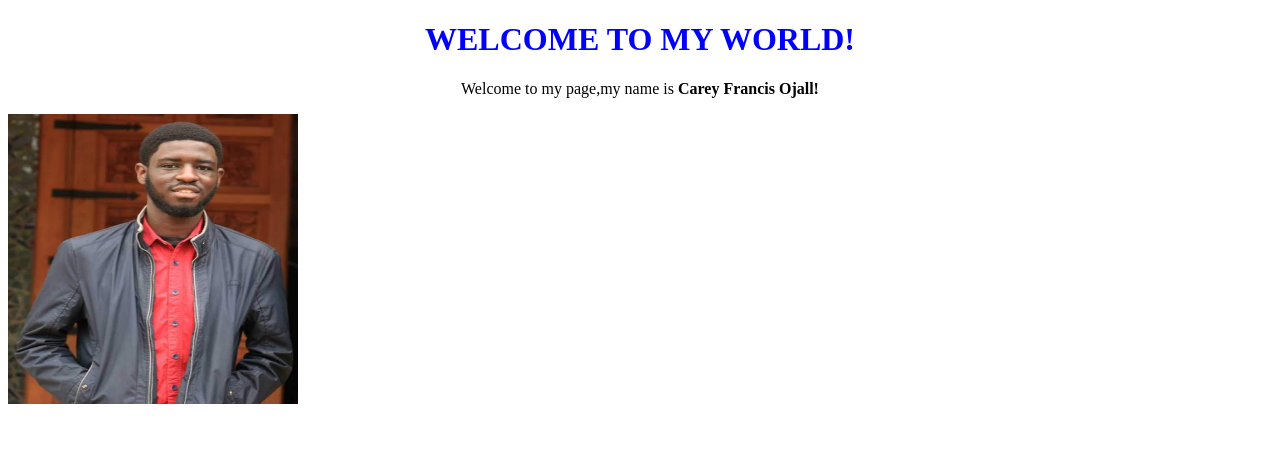
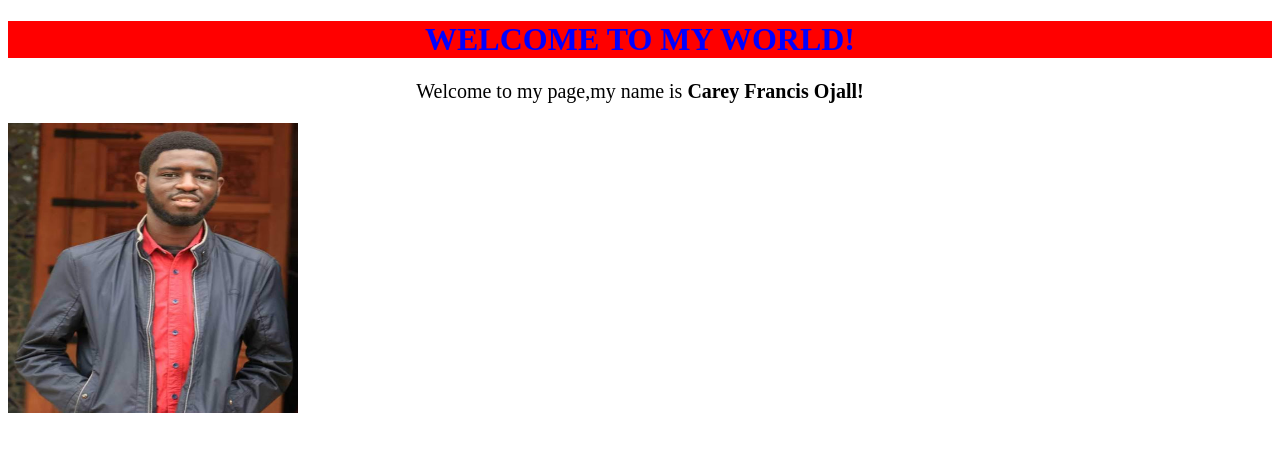
Before and after one commit to CareyFrancis/Carey-Portfolio, a plain HTML site: page Week1-IP.html in a window 1280 px wide. Drawn offline with Linux system fonts and the light colour scheme.

Commit message:
Changed the background color of h1 to red

```diff
--- a/Week1-IP.css
+++ b/Week1-IP.css
@@ -1,3 +1,15 @@
 h1{
   color: blue;
+  text-align: center;
+  background-color: red;
 }
+
+p{
+  text-align: center;
+  font-size: 20px;
+}
+
+img{
+  width: 290px;
+  height: 290px;
+}
--- a/Week1-IP.html
+++ b/Week1-IP.html
@@ -6,8 +6,8 @@
     <title>Week 1 IP</title>
   </head>
   <body>
-    <h1 align="center">WELCOME TO MY WORLD!</h1>
-    <p align="center">Welcome to my page,my name is <strong>Carey Francis Ojall!</strong></p>
-    <img src="carey.jpg" width="290" height="290"alt="A picture of me">
+    <h1>WELCOME TO MY WORLD!</h1>
+    <p>Welcome to my page,my name is <strong>Carey Francis Ojall!</strong></p>
+    <img src="carey.jpg" alt="A picture of me">
   </body>
 </html>
--- a/css/Week1-IP.css
+++ b/css/Week1-IP.css
@@ -1,6 +1,7 @@
 h1{
-  color: blue;
+  color: brown;
   text-align: center;
+  background-color: red;
 }
 
 img{
```
